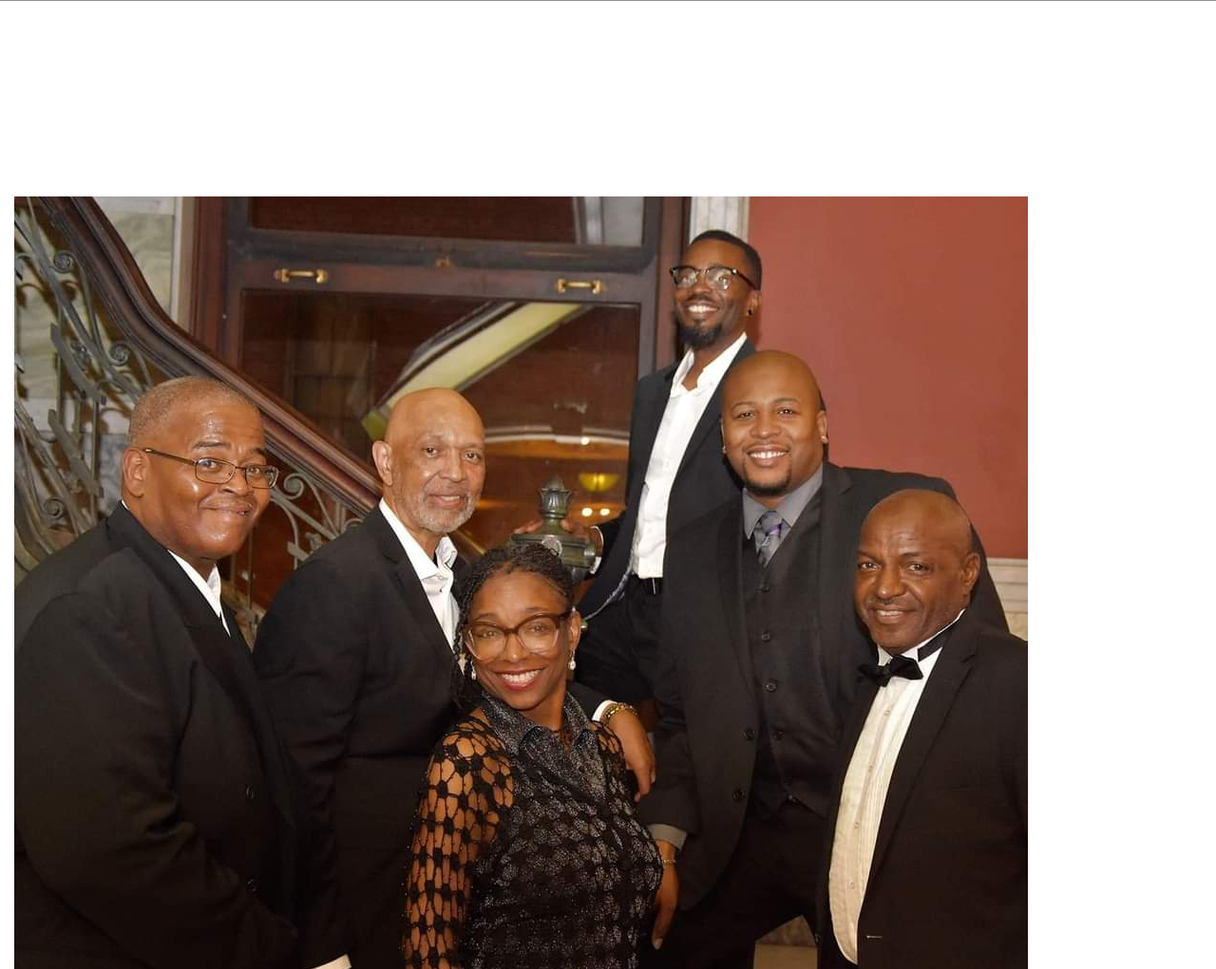
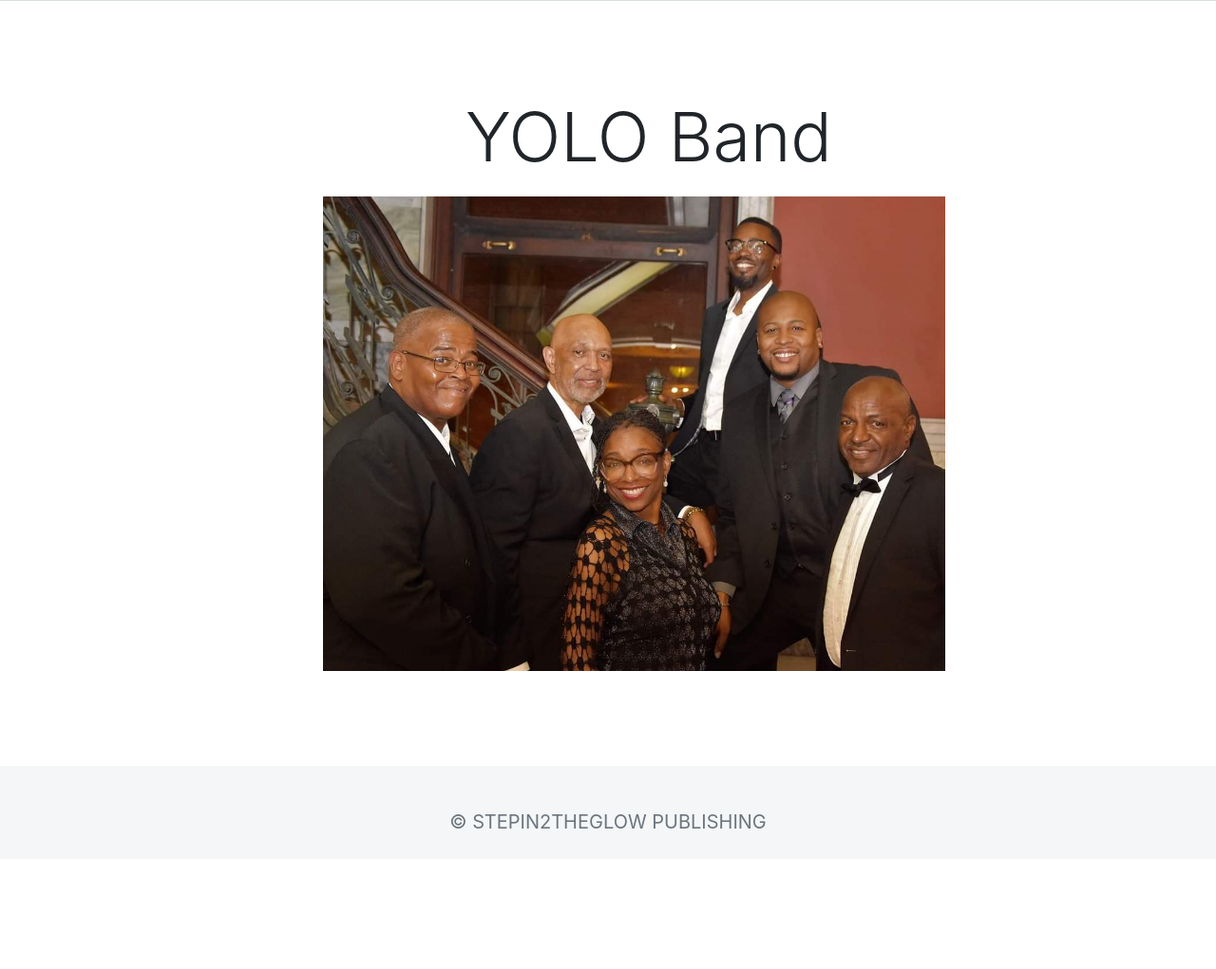
Before and after one commit to LashondaM/Steppin2, a PHP site: page /html/artist.html in a window 1280 px wide. Shown: the part 2467-3488 px from the top of the page at 95% size. After the commit the page ends 3340 px from the top, so only its background shows below. Run offline with PHP 8.4, Linux system fonts and the light colour scheme.

Commit message:
updated home

```diff
--- a/JS/index.js
+++ b/JS/index.js
@@ -6,5 +6,6 @@ $(window).scroll(function(){
     // $('.tres').css('top', -8 + (wScroll*.005)+'em')
     $('.dice').css('top', -3 + (wScroll*.005)+'em')
     // $('.dice').css('left', -3 + (wScroll*.005)+'em')
+    $('.video').css('left' + (wScroll*.005)+'em')
 
 })
--- a/css/artist.css
+++ b/css/artist.css
@@ -34,10 +34,18 @@ p{
 }
 
 .second{
-    background: rgb(142, 148, 148);
+    background: rgb(217, 223, 223);
     /* background: rgb(153, 158, 158); */
     margin-bottom: 100px;
     /* box-shadow: 1px 1px 8px 5px rgb(182, 185, 196); */
 
 
 }
+
+.yolo{
+    height: 500px;
+}
+
+.third{
+    margin-bottom: 100px;
+}
--- a/html/artist.html
+++ b/html/artist.html
@@ -82,8 +82,8 @@
 
         <div class="col-md-6" style="padding-left: 120px; padding-top: 50px; padding-bottom: 100px;">
 
-          <h2 class="display-3 text-white" style="margin-bottom: 20px; padding-left: 10px;">KG Salone</h2>
-          <h4 class="display-4 text-white" style="font-size: 18px; padding-left: 65px;">-Trap & Hip Hop Rapper</h4>
+          <h2 class="display-3 " style="margin-bottom: 20px; padding-left: 10px;">KG Salone</h2>
+          <h4 class="display-4 " style="font-size: 18px; padding-left: 65px;">-Trap & Hip Hop Rapper</h4>
           <img src="../img/kgSalone.png" class="kgSalone">
 
         </div>
@@ -97,12 +97,12 @@
     </div>
 
 
-    <div class="container-fluid">
+    <div class="container-fluid third">
       <div class="row">
 
-        <div class="col-md-12">
-          <h2 class="display-3 text-white" style="margin-bottom: 20px;">YOLO Band</h2>
-          <img src="../img/yolo.png">
+        <div class="col-md-12" style="padding-left: 340px;">
+          <h2 class="display-3" style="margin-bottom: 20px; padding-left: 150px;">YOLO Band</h2>
+          <img src="../img/yolo.png" class="yolo">
 
         </div>
 
--- a/index.html
+++ b/index.html
@@ -67,7 +67,7 @@
 
 
 
-    <div class="container drop" style="margin-bottom: 50px;">
+    <div class="container drop" style="margin-bottom: 500px;">
         <div class="row">
 
 
@@ -82,8 +82,8 @@
                 </div>
             </div>
 
-            <div class="col-md-6 dice">
-
+            <div class="col-md-6">
+                <iframe class="video" style="margin-top: 60px;" width="620" height="330" src="https://www.youtube.com/embed/Ps_y9txCzJc" frameborder="0" allow="accelerometer; autoplay; clipboard-write; encrypted-media; gyroscope; picture-in-picture" allowfullscreen></iframe>
             </div>
 
 
```
Also changed, not shown: css/style.css (+6 -1 lines).
